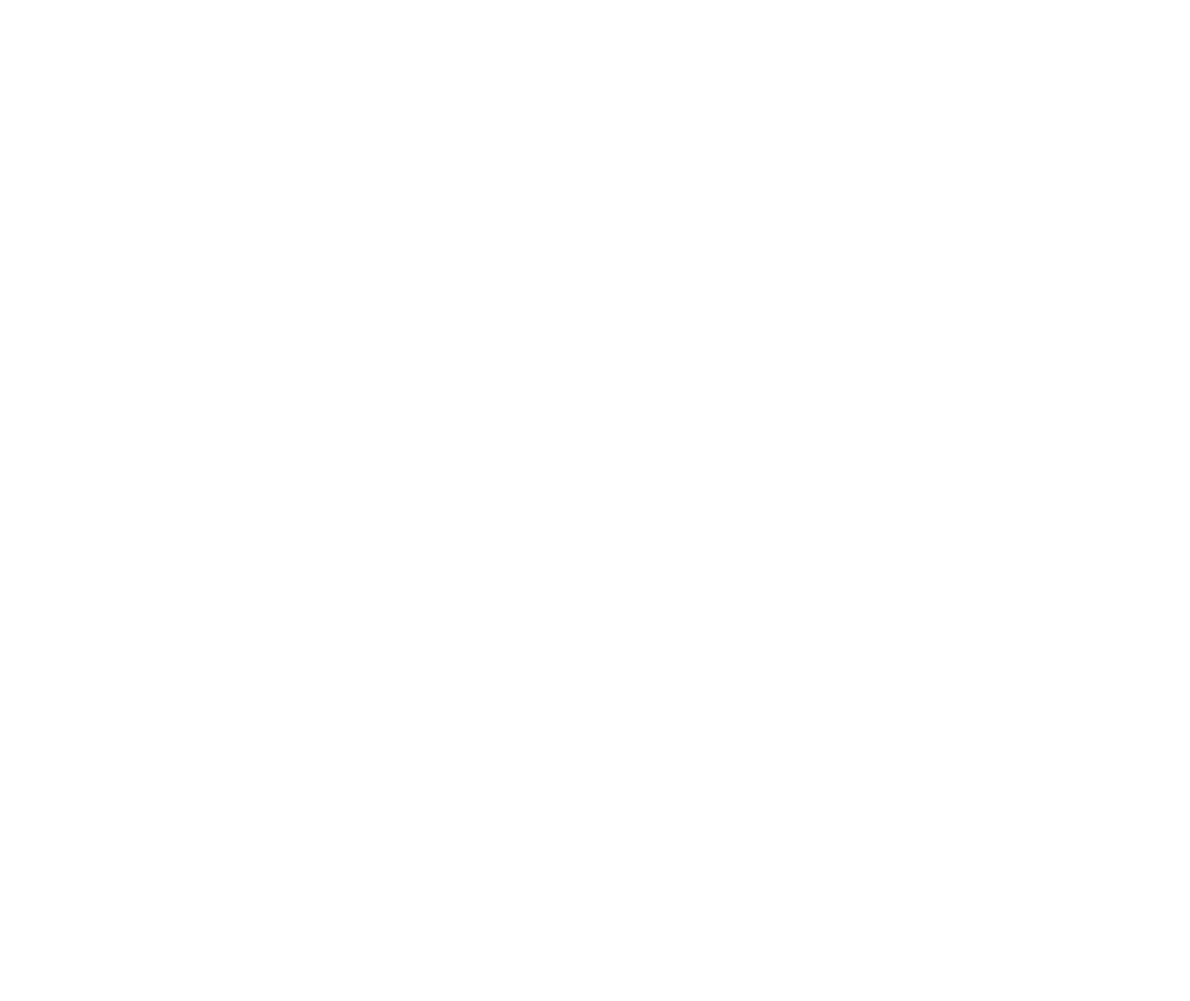
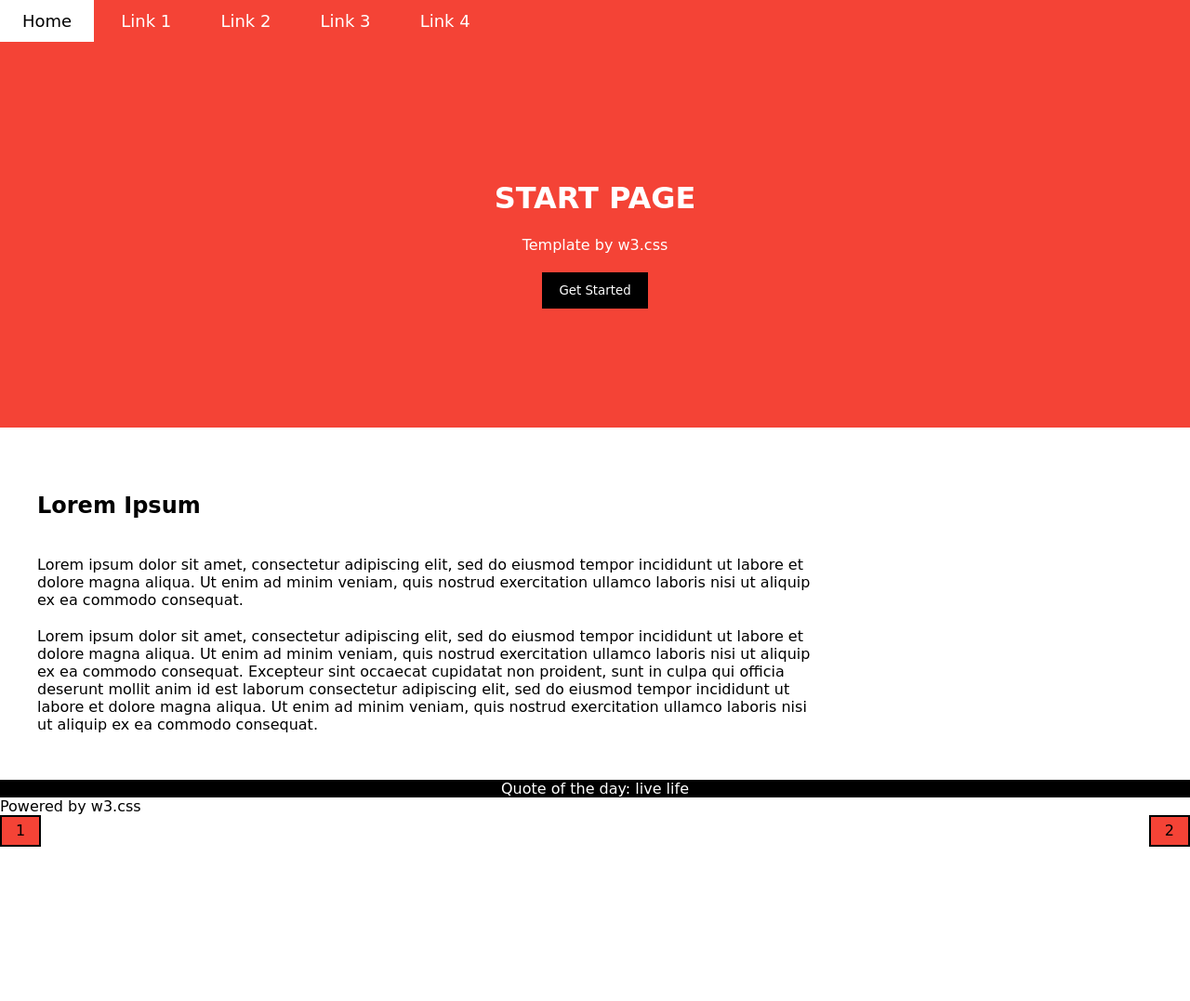
Before and after one commit to KheangLov/learning-code, a plain HTML site: page index.html in a window 1280 px wide. Shown: the whole page at 93% size. Before the commit the page ends 800 px from the top, so only its background shows below. Drawn offline with Linux system fonts and the light colour scheme; a web font is replaced by a local one.

Commit message:
add more index

```diff
--- a/index.html
+++ b/index.html
@@ -4,8 +4,60 @@
     <meta charset="UTF-8">
     <meta name="viewport" content="width=device-width, initial-scale=1.0">
     <title>Document</title>
+    <link rel="stylesheet" href="style.css">
+    <link rel="preconnect" href="https://fonts.googleapis.com">
+    <link rel="preconnect" href="https://fonts.gstatic.com" crossorigin>
+    <link href="https://fonts.googleapis.com/css2?family=Roboto:ital,wght@0,100;0,300;0,400;0,500;0,700;0,900;1,100;1,300;1,400;1,500;1,700;1,900&family=Sevillana&display=swap" rel="stylesheet">
 </head>
 <body>
+    <div class="navbar">
+        <button class="nav-button nav-button-active">
+            Home
+        </button>
+        <button class="nav-button">
+            Link 1
+        </button>
+        <button class="nav-button">
+            Link 2
+        </button>
+        <button class="nav-button">
+            Link 3
+        </button>
+        <button class="nav-button">
+            Link 4
+        </button>
+    </div>
 
+    <div class="top-section">
+        <h1 class="big-title">START PAGE</h1>
+        <div class="sub-title">Template by w3.css</div>
+        <button class="btn-get-started">Get Started</button>
+    </div>
+
+    <div class="loram-first">
+        <div class="left">
+            <h2 class="loram-title">Lorem Ipsum</h2>
+            <div class="bright-section">
+                Lorem ipsum dolor sit amet, consectetur adipiscing elit, sed do eiusmod tempor incididunt ut labore et dolore magna aliqua. Ut enim ad minim veniam, quis nostrud exercitation ullamco laboris nisi ut aliquip ex ea commodo consequat.
+            </div>
+            <div class="dark-seatcion">
+                Lorem ipsum dolor sit amet, consectetur adipiscing elit, sed do eiusmod tempor incididunt ut labore et dolore magna aliqua. Ut enim ad minim veniam, quis nostrud exercitation ullamco laboris nisi ut aliquip ex ea commodo consequat. Excepteur sint occaecat cupidatat non proident, sunt in culpa qui officia deserunt mollit anim id est laborum consectetur adipiscing elit, sed do eiusmod tempor incididunt ut labore et dolore magna aliqua. Ut enim ad minim veniam, quis nostrud exercitation ullamco laboris nisi ut aliquip ex ea commodo consequat.
+            </div>
+        </div>
+        <div class="right"></div>
+    </div>
+
+    <div class="dark-section">
+        Quote of the day: live life
+    </div>
+
+    <div class="footer">
+        Powered by w3.css
+    </div>
+
+    <div class="boxes">
+        <div class="box1">1</div>
+        <div class="box2">2</div>
+    </div>
 </body>
 </html>
--- /dev/null
+++ b/style.css
@@ -0,0 +1,100 @@
+/*
+#f44336!important
+
+0 2px 5px 0 rgba(0,0,0,0.16),0 2px 10px 0 rgba(0,0,0,0.12)
+
+#f1f1f1!important
+
+#000!important */
+
+body {
+    font-family: "Sevillana", cursive;
+    margin: 0;
+}
+
+button, h1 {
+    font-family: "Sevillana", cursive;
+}
+
+.navbar {
+    background-color: #f44336;
+    box-shadow: 0 2px 5px 0 rgba(0,0,0,0.16),0 2px 10px 0 rgba(0,0,0,0.12);
+}
+
+.nav-button {
+    color: #fff;
+    background-color: transparent;
+    border: none;
+    font-size: 18px;
+    padding: 12px 24px;
+}
+
+.nav-button-active {
+    color: #000;
+    background-color: #fff;
+    border: none;
+}
+
+.top-section {
+    color: #fff;
+    text-align: center;
+    padding: 128px 16px;
+    background-color: #f44336;
+}
+
+.btn-get-started {
+    border: none;
+    background-color: #000;
+    color: #fff;
+    padding: 12px 18px;
+    margin-top: 20px;
+}
+
+.loram-first {
+    display: flex;
+    flex-direction: row;
+    padding: 50px 40px;
+}
+
+.left {
+    flex: 70% 0;
+    display: flex;
+    flex-direction: column;
+    gap: 20px;
+}
+
+.dark-section {
+    color: #fff;
+    background-color: #000;
+    display: flex;
+    justify-content: center;
+    align-items: center;
+}
+
+.boxes {
+    width: 100%;
+    height: 200px;
+    display: flex;
+    flex-direction: row;
+    justify-content: space-between;
+}
+
+.box1 {
+    display: flex;
+    align-items: center;
+    border: 2px solid #000;
+    background-color: #f44336;
+    padding: 0 15px;
+    /* width: 100%; */
+    height: 30px;
+}
+
+.box2 {
+    border: 2px solid #000;
+    display: flex;
+    align-items: center;
+    background-color: #f44336;
+    padding: 0 15px;
+    /* width: 100%; */
+    height: 30px;
+}
```
